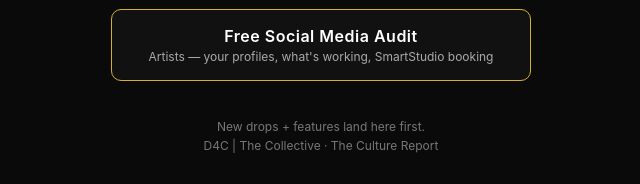
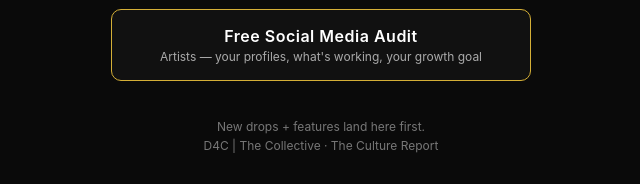
Before and after one commit to dondiegoeljeffe-maker/FreightForce-, a plain HTML site: page links/index.html in a window 1280 px wide. Shown: the part 1326-1510 px from the top of the page, 319-959 px from the left. Drawn offline with Linux system fonts and the light colour scheme.

Commit message:
Links: Free Social Media Audit now points to the Website + Brand Intake form (audit tier + growth goal added)

```diff
--- a/links/index.html
+++ b/links/index.html
@@ -51,7 +51,7 @@
   <div class="section">Get In Touch</div>
   <div class="links">
     <a href="https://docs.google.com/forms/d/e/1FAIpQLSevOwfrCSP-G55PsZ22EcEkNueR2x8Uyh9sBeAEoXnl5bv9UQ/viewform">Subscribe to The Culture Report<span>New issues and interviews, straight to your inbox</span></a>
-    <a href="https://docs.google.com/forms/d/e/1FAIpQLSfvzT7K_P0ssJq2v39ZX29f3zRBjzNl4rfVcz6FXNok7xkWaA/viewform">Free Social Media Audit<span>Artists — your profiles, what's working, SmartStudio booking</span></a>
+    <a href="https://docs.google.com/forms/d/e/1FAIpQLSenvYTASizf8l0tv-MWoRwX225kliGKpNsVb1S6-7U6to3KrQ/viewform">Free Social Media Audit<span>Artists — your profiles, what's working, your growth goal</span></a>
   </div>
 
   <footer>New drops + features land here first.<br>D4C | The Collective · The Culture Report</footer>
```
